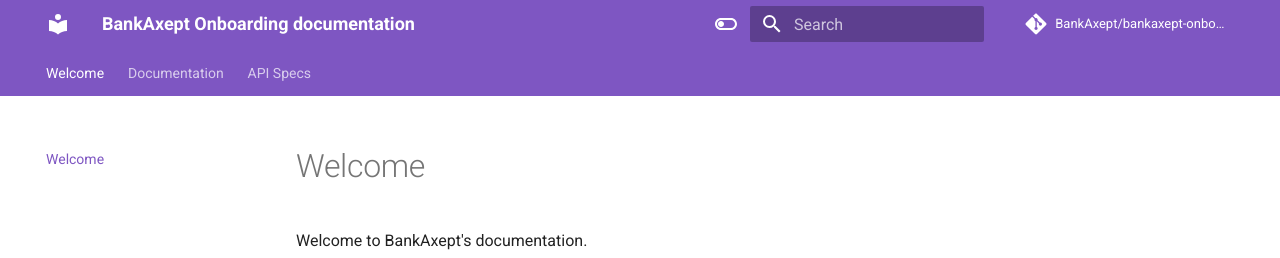
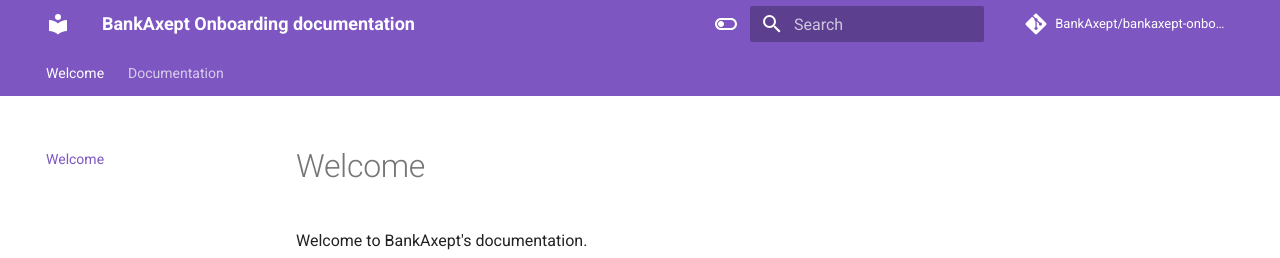
Before and after one commit to BankAxept/bankaxept-onboarding-external-documentation, an MkDocs documentation site: the page built from docs/README.md, in a window 1280 px wide. Shown: the top 258 px of the page. Built offline with MkDocs 1.6.1 and Material for MkDocs 9.7.7, drawn with Linux system fonts in a browser that asks for light colours; comment, search, counter and statistics services are not loaded.

Commit message:
Remove ref to fix (#30)

```diff
--- a/mkdocs.yml
+++ b/mkdocs.yml
@@ -22,8 +22,6 @@ nav:
           - Test flows: test_flows.md
           - Valid account numbers: valid_account_numbers.md
           - Webhooks: webhooks.md
-  - API Specs:
-      - BankAxept Onboarding API: docs/README.md
 extra_javascript:
   - https://cdn.jsdelivr.net/npm/mermaid/dist/mermaid.min.js
   - https://unpkg.com/swagger-ui-dist@5/swagger-ui-bundle.js
```
